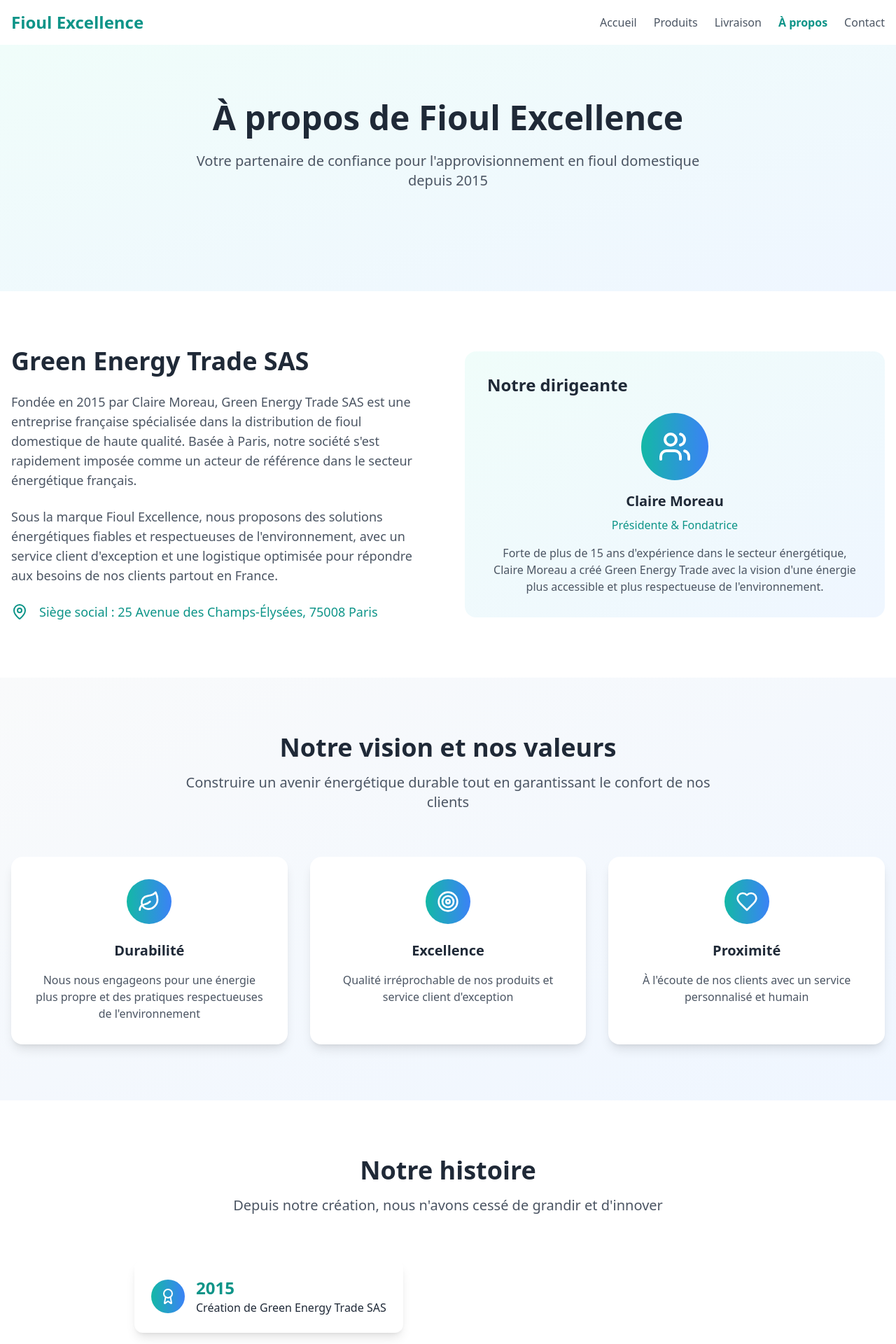
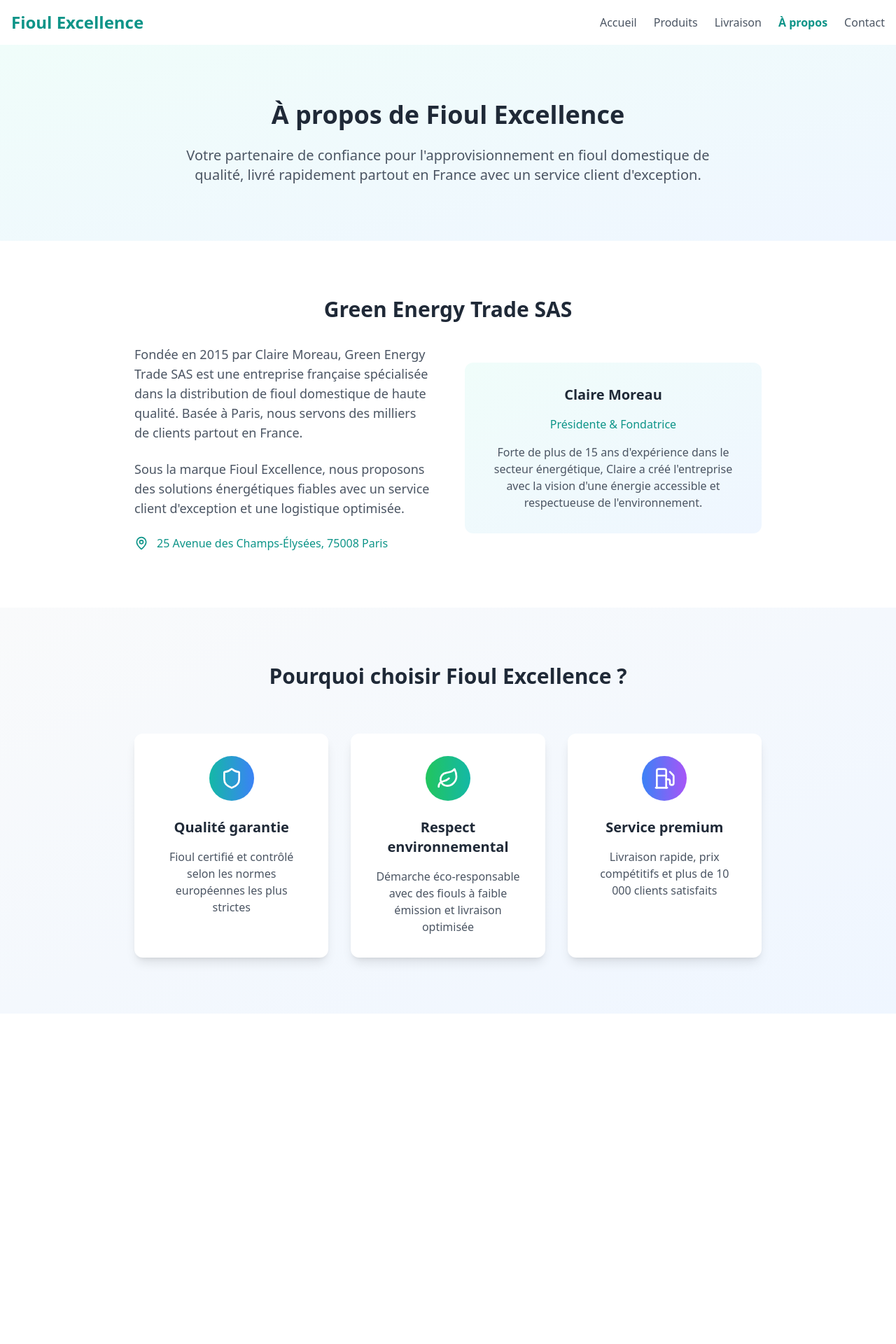
Before and after one commit to dawnriekmann/fioul-excellence-accueil-react, a React (Vite) app: page /a-propos in a window 1280 px wide. Shown: the top 1920 px of the page at 70% size. After the commit the page ends 1448 px from the top, so only its background shows below. Built offline with nearby package versions, Linux system fonts and the light colour scheme.

Commit message:
Refactor: Simplify /a-propos page
Simplified the /a-propos page to a maximum of 3 sections ("About Us", "Our Company", "Why Choose Us") using content from the landing page. Removed complex elements like timelines and detailed value cards.

```diff
--- a/src/pages/APropos.tsx
+++ b/src/pages/APropos.tsx
@@ -1,41 +1,9 @@
 
 import React from 'react';
-import { motion } from 'framer-motion';
-import { useInView } from 'framer-motion';
-import { useRef } from 'react';
-import { MapPin, Users, Award, Leaf, Target, Heart } from 'lucide-react';
 import { Link } from 'react-router-dom';
+import { MapPin, Fuel, Shield, Leaf } from 'lucide-react';
 
 const APropos = () => {
-  const ref = useRef(null);
-  const isInView = useInView(ref, { once: true, amount: 0.1 });
-
-  const values = [
-    {
-      icon: Leaf,
-      title: "Durabilité",
-      description: "Nous nous engageons pour une énergie plus propre et des pratiques respectueuses de l'environnement"
-    },
-    {
-      icon: Target,
-      title: "Excellence",
-      description: "Qualité irréprochable de nos produits et service client d'exception"
-    },
-    {
-      icon: Heart,
-      title: "Proximité",
-      description: "À l'écoute de nos clients avec un service personnalisé et humain"
-    }
-  ];
-
-  const milestones = [
-    { year: "2015", event: "Création de Green Energy Trade SAS" },
-    { year: "2017", event: "Lancement de Fioul Excellence" },
-    { year: "2019", event: "Couverture nationale complète" },
-    { year: "2021", event: "10 000 clients satisfaits" },
-    { year: "2023", event: "Certification ISO 14001" }
-  ];
-
   return (
     <div className="min-h-screen bg-white">
       {/* Navigation */}
@@ -58,179 +26,93 @@ const APropos = () => {
 
       {/* Hero Section */}
       <section className="py-20 bg-gradient-to-br from-teal-50 to-blue-50">
-        <div className="container mx-auto px-4">
-          <motion.div
-            initial={{ opacity: 0, y: 20 }}
-            animate={{ opacity: 1, y: 0 }}
-            transition={{ duration: 0.6 }}
-            className="text-center mb-16"
-          >
-            <h1 className="text-5xl font-bold text-gray-800 mb-6">
+        <div className="container mx-auto px-4 text-center">
+          <h1 className="text-4xl font-bold text-gray-800 mb-6">
             À propos de Fioul Excellence
           </h1>
           <p className="text-xl text-gray-600 max-w-3xl mx-auto">
-              Votre partenaire de confiance pour l'approvisionnement en fioul domestique depuis 2015
+            Votre partenaire de confiance pour l'approvisionnement en fioul domestique de qualité,
+            livré rapidement partout en France avec un service client d'exception.
           </p>
-          </motion.div>
         </div>
       </section>
 
-      {/* Company Info */}
-      <section ref={ref} className="py-20 bg-white">
+      {/* Notre entreprise */}
+      <section className="py-20 bg-white">
         <div className="container mx-auto px-4">
-          <div className="grid md:grid-cols-2 gap-12 items-center">
-            <motion.div
-              initial={{ opacity: 0, x: -20 }}
-              animate={isInView ? { opacity: 1, x: 0 } : { opacity: 0, x: -20 }}
-              transition={{ duration: 0.6 }}
-            >
-              <h2 className="text-4xl font-bold text-gray-800 mb-6">
+          <div className="max-w-4xl mx-auto text-center">
+            <h2 className="text-3xl font-bold text-gray-800 mb-8">
               Green Energy Trade SAS
             </h2>
+            <div className="grid md:grid-cols-2 gap-12 items-center">
+              <div className="text-left">
                 <p className="text-lg text-gray-600 mb-6">
-                Fondée en 2015 par Claire Moreau, Green Energy Trade SAS est une entreprise française spécialisée
-                dans la distribution de fioul domestique de haute qualité. Basée à Paris, notre société s'est
-                rapidement imposée comme un acteur de référence dans le secteur énergétique français.
+                  Fondée en 2015 par Claire Moreau, Green Energy Trade SAS est une entreprise française
+                  spécialisée dans la distribution de fioul domestique de haute qualité. Basée à Paris,
+                  nous servons des milliers de clients partout en France.
                 </p>
                 <p className="text-lg text-gray-600 mb-6">
-                Sous la marque Fioul Excellence, nous proposons des solutions énergétiques fiables et
-                respectueuses de l'environnement, avec un service client d'exception et une logistique
-                optimisée pour répondre aux besoins de nos clients partout en France.
+                  Sous la marque Fioul Excellence, nous proposons des solutions énergétiques fiables
+                  avec un service client d'exception et une logistique optimisée.
                 </p>
-              <div className="flex items-center space-x-4 text-teal-600">
-                <MapPin className="w-6 h-6" />
-                <span className="text-lg font-medium">
-                  Siège social : 25 Avenue des Champs-Élysées, 75008 Paris
-                </span>
+                <div className="flex items-center space-x-3 text-teal-600">
+                  <MapPin className="w-5 h-5" />
+                  <span className="font-medium">25 Avenue des Champs-Élysées, 75008 Paris</span>
                 </div>
-            </motion.div>
-
-            <motion.div
-              initial={{ opacity: 0, x: 20 }}
-              animate={isInView ? { opacity: 1, x: 0 } : { opacity: 0, x: 20 }}
-              transition={{ duration: 0.6, delay: 0.2 }}
-              className="bg-gradient-to-br from-teal-50 to-blue-50 rounded-2xl p-8"
-            >
-              <h3 className="text-2xl font-bold text-gray-800 mb-6">Notre dirigeante</h3>
-              <div className="text-center">
-                <div className="w-24 h-24 bg-gradient-to-r from-teal-500 to-blue-500 rounded-full flex items-center justify-center mx-auto mb-4">
-                  <Users className="w-12 h-12 text-white" />
               </div>
-                <h4 className="text-xl font-semibold text-gray-800 mb-2">Claire Moreau</h4>
+              <div className="bg-gradient-to-br from-teal-50 to-blue-50 rounded-xl p-8">
+                <h3 className="text-xl font-bold text-gray-800 mb-4">Claire Moreau</h3>
                 <p className="text-teal-600 font-medium mb-4">Présidente & Fondatrice</p>
                 <p className="text-gray-600">
                   Forte de plus de 15 ans d'expérience dans le secteur énergétique,
-                  Claire Moreau a créé Green Energy Trade avec la vision d'une énergie
-                  plus accessible et plus respectueuse de l'environnement.
+                  Claire a créé l'entreprise avec la vision d'une énergie accessible et respectueuse de l'environnement.
                 </p>
               </div>
-            </motion.div>
+            </div>
           </div>
         </div>
       </section>
 
-      {/* Vision & Mission */}
+      {/* Pourquoi nous choisir */}
       <section className="py-20 bg-gradient-to-br from-gray-50 to-blue-50">
         <div className="container mx-auto px-4">
-          <motion.div
-            initial={{ opacity: 0, y: 20 }}
-            animate={isInView ? { opacity: 1, y: 0 } : { opacity: 0, y: 20 }}
-            transition={{ duration: 0.6 }}
-            className="text-center mb-16"
-          >
-            <h2 className="text-4xl font-bold text-gray-800 mb-4">
-              Notre vision et nos valeurs
+          <div className="text-center mb-16">
+            <h2 className="text-3xl font-bold text-gray-800 mb-4">
+              Pourquoi choisir Fioul Excellence ?
             </h2>
-            <p className="text-xl text-gray-600 max-w-3xl mx-auto">
-              Construire un avenir énergétique durable tout en garantissant le confort de nos clients
+          </div>
+
+          <div className="grid md:grid-cols-3 gap-8 max-w-4xl mx-auto">
+            <div className="text-center bg-white rounded-xl shadow-lg p-8">
+              <div className="w-16 h-16 bg-gradient-to-r from-teal-500 to-blue-500 rounded-full flex items-center justify-center mx-auto mb-6">
+                <Shield className="w-8 h-8 text-white" />
+              </div>
+              <h3 className="text-xl font-semibold text-gray-800 mb-4">Qualité garantie</h3>
+              <p className="text-gray-600">
+                Fioul certifié et contrôlé selon les normes européennes les plus strictes
               </p>
-          </motion.div>
+            </div>
 
-          <div className="grid md:grid-cols-3 gap-8">
-            {values.map((value, index) => (
-              <motion.div
-                key={index}
-                initial={{ opacity: 0, y: 20 }}
-                animate={isInView ? { opacity: 1, y: 0 } : { opacity: 0, y: 20 }}
-                transition={{ duration: 0.6, delay: index * 0.1 }}
-                className="bg-white rounded-2xl shadow-lg p-8 text-center"
-              >
-                <div className="w-16 h-16 bg-gradient-to-r from-teal-500 to-blue-500 rounded-full flex items-center justify-center mx-auto mb-6">
-                  <value.icon className="w-8 h-8 text-white" />
+            <div className="text-center bg-white rounded-xl shadow-lg p-8">
+              <div className="w-16 h-16 bg-gradient-to-r from-green-500 to-teal-500 rounded-full flex items-center justify-center mx-auto mb-6">
+                <Leaf className="w-8 h-8 text-white" />
               </div>
-                <h3 className="text-xl font-semibold text-gray-800 mb-4">{value.title}</h3>
-                <p className="text-gray-600">{value.description}</p>
-              </motion.div>
-            ))}
+              <h3 className="text-xl font-semibold text-gray-800 mb-4">Respect environnemental</h3>
+              <p className="text-gray-600">
+                Démarche éco-responsable avec des fiouls à faible émission et livraison optimisée
+              </p>
+            </div>
+
+            <div className="text-center bg-white rounded-xl shadow-lg p-8">
+              <div className="w-16 h-16 bg-gradient-to-r from-blue-500 to-purple-500 rounded-full flex items-center justify-center mx-auto mb-6">
+                <Fuel className="w-8 h-8 text-white" />
+              </div>
+              <h3 className="text-xl font-semibold text-gray-800 mb-4">Service premium</h3>
+              <p className="text-gray-600">
+                Livraison rapide, prix compétitifs et plus de 10 000 clients satisfaits
+              </p>
             </div>
           </div>
-      </section>
-
-      {/* Timeline */}
-      <section className="py-20 bg-white">
-        <div className="container mx-auto px-4">
-          <motion.div
-            initial={{ opacity: 0, y: 20 }}
-            animate={isInView ? { opacity: 1, y: 0 } : { opacity: 0, y: 20 }}
-            transition={{ duration: 0.6 }}
-            className="text-center mb-16"
-          >
-            <h2 className="text-4xl font-bold text-gray-800 mb-4">
-              Notre histoire
-            </h2>
-            <p className="text-xl text-gray-600">
-              Depuis notre création, nous n'avons cessé de grandir et d'innover
-            </p>
-          </motion.div>
-
-          <div className="max-w-4xl mx-auto">
-            {milestones.map((milestone, index) => (
-              <motion.div
-                key={index}
-                initial={{ opacity: 0, x: index % 2 === 0 ? -20 : 20 }}
-                animate={isInView ? { opacity: 1, x: 0 } : { opacity: 0, x: index % 2 === 0 ? -20 : 20 }}
-                transition={{ duration: 0.6, delay: index * 0.1 }}
-                className={`flex items-center mb-8 ${index % 2 === 0 ? 'justify-start' : 'justify-end'}`}
-              >
-                <div className={`bg-white rounded-xl shadow-lg p-6 max-w-md ${index % 2 === 0 ? 'mr-8' : 'ml-8'}`}>
-                  <div className="flex items-center space-x-4">
-                    <div className="w-12 h-12 bg-gradient-to-r from-teal-500 to-blue-500 rounded-full flex items-center justify-center">
-                      <Award className="w-6 h-6 text-white" />
-                    </div>
-                    <div>
-                      <div className="text-2xl font-bold text-teal-600">{milestone.year}</div>
-                      <div className="text-gray-800">{milestone.event}</div>
-                    </div>
-                  </div>
-                </div>
-              </motion.div>
-            ))}
-          </div>
-        </div>
-      </section>
-
-      {/* CTA Section */}
-      <section className="py-20 bg-gradient-to-br from-teal-50 to-blue-50">
-        <div className="container mx-auto px-4">
-          <motion.div
-            initial={{ opacity: 0, y: 20 }}
-            animate={isInView ? { opacity: 1, y: 0 } : { opacity: 0, y: 20 }}
-            transition={{ duration: 0.6 }}
-            className="text-center"
-          >
-            <h2 className="text-4xl font-bold text-gray-800 mb-6">
-              Rejoignez nos 10 000 clients satisfaits
-            </h2>
-            <p className="text-xl text-gray-600 mb-8">
-              Découvrez pourquoi tant de familles nous font confiance pour leur chauffage
-            </p>
-            <Link
-              to="/contact"
-              className="inline-flex items-center space-x-2 bg-gradient-to-r from-teal-600 to-blue-600 text-white px-8 py-4 rounded-lg font-semibold shadow-lg hover:shadow-xl transition-all duration-300"
-            >
-              <span>Contactez-nous dès maintenant</span>
-            </Link>
-          </motion.div>
         </div>
       </section>
     </div>
```
Lines whose indentation alone changed are shown as unchanged.
